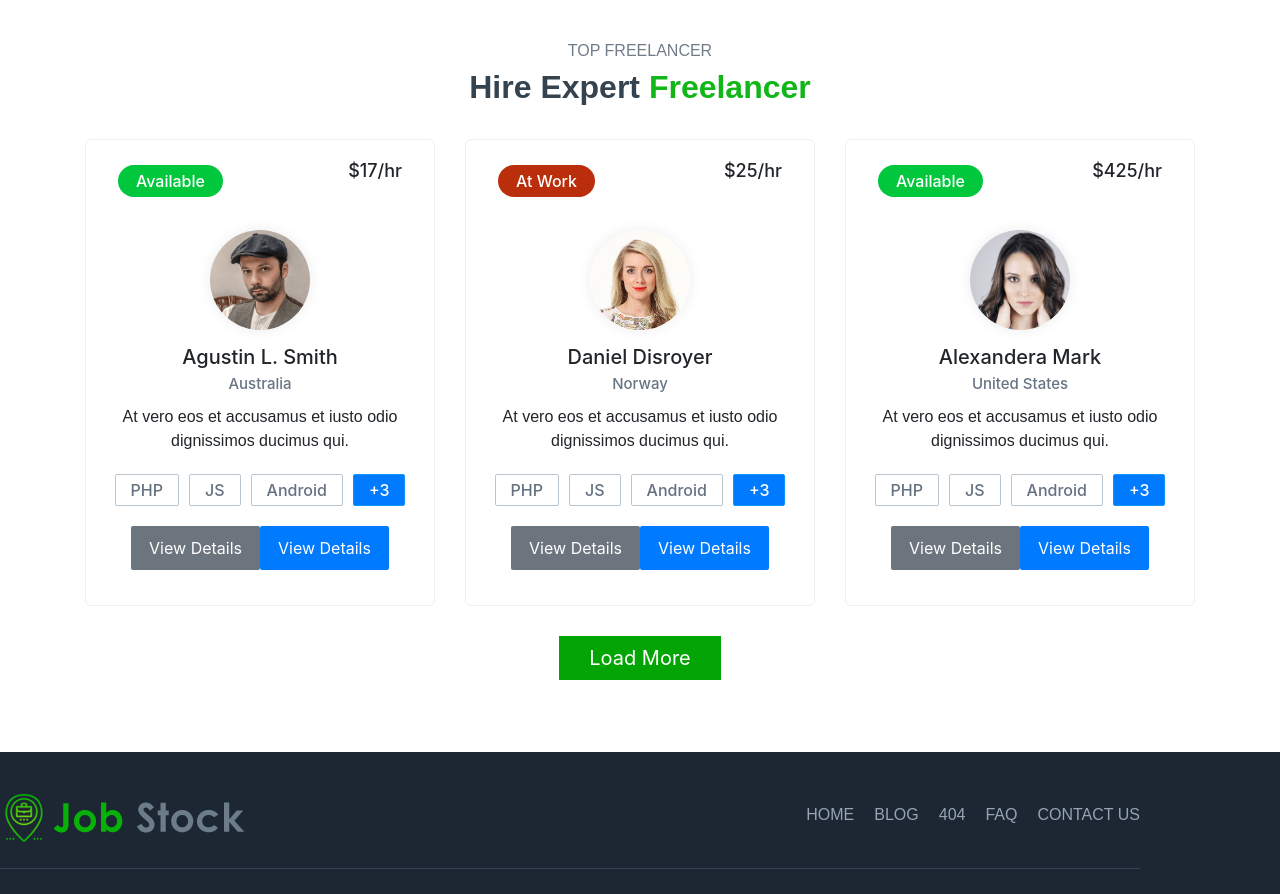
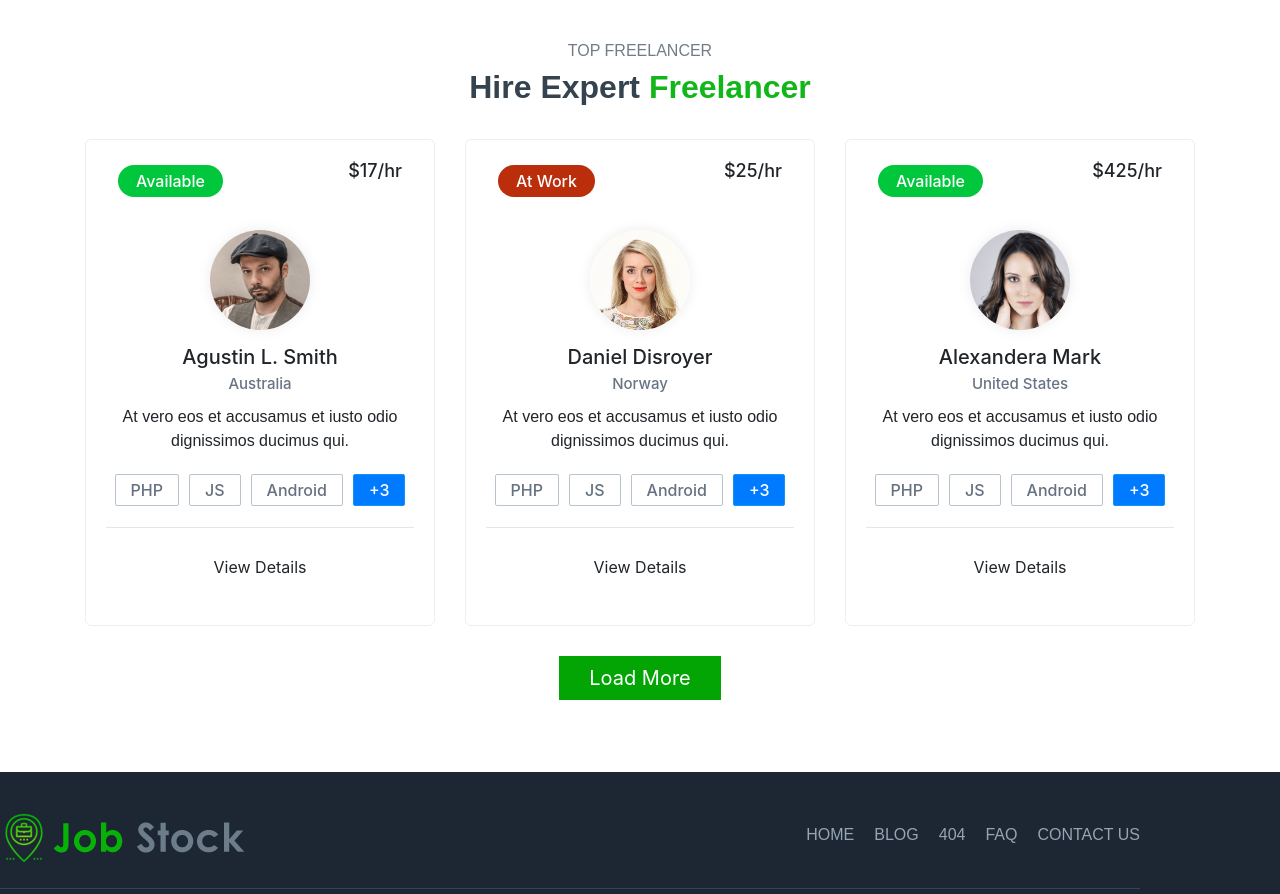
Before and after one commit to danishulhassan7/job-stock, a React (Create React App) app in the folder job-stock/: page / in a window 1280 px wide. Shown: the part 2680-3574 px from the top of the page. Built offline with nearby package versions, Linux system fonts and the light colour scheme.

Commit message:
Job-Stock >> Editing freelancing page

```diff
--- a/job-stock/src/App.css
+++ b/job-stock/src/App.css
@@ -202,11 +202,9 @@
 	border-radius: 2px;
 	color: #35434e
 }
-
-
-
-
-
+.detailBtn:hover {
+	background-color: #03a504;
+}
 
 
 
--- a/job-stock/src/components/HireFreelancers.js
+++ b/job-stock/src/components/HireFreelancers.js
@@ -1,9 +1,12 @@
 import React from 'react';
 import 'bootstrap/dist/css/bootstrap.min.css';
+import Styles from './Styles';
+import { Button } from 'react-bootstrap';
+
 
 
 export const HireFreelancers = (props) => (
-
+<Styles>
     <div className="freelance-container style-2">
         <div className="freelance-box">
             <span className={props.class}>{props.status}</span>
@@ -28,9 +31,17 @@ export const HireFreelancers = (props) => (
                     <li>{props.skill3}</li>
                     <li className="more-skill bg-primary">{props.skill}</li>
                 </ul>
-            </div>
-            <a href="freelancer-detail.html" className="btn btn-freelance-two bg-secondary">{props.btnText1}</a>
-            <a href="freelancer-detail.html" className="btn btn-freelance-two bg-primary">{props.btnText2}</a>
+            </div> <hr/>
+            <Button className="detailBtn" variant=""
+            style={{
+                backgroundColor:"",
+                 display:"inline-block",
+                 width:"100%",
+                 padding:"10px 20px",
+                }}>
+                {props.btnText1}</Button>
+
         </div>
     </div>
+    </Styles>
 );
--- a/job-stock/src/components/Styles.js
+++ b/job-stock/src/components/Styles.js
@@ -707,6 +707,12 @@ span.process-num {
 	color: #fff;
 	padding: 9px 17px
 }
+
+.detailBtn:hover {
+	background-color: #03a504;
+	color:white;
+	font-weight:bold;
+}
 `;
 
 export default Styles;
```
Also changed, not shown: 1 other file (tests, documents, lock files or other folders).
